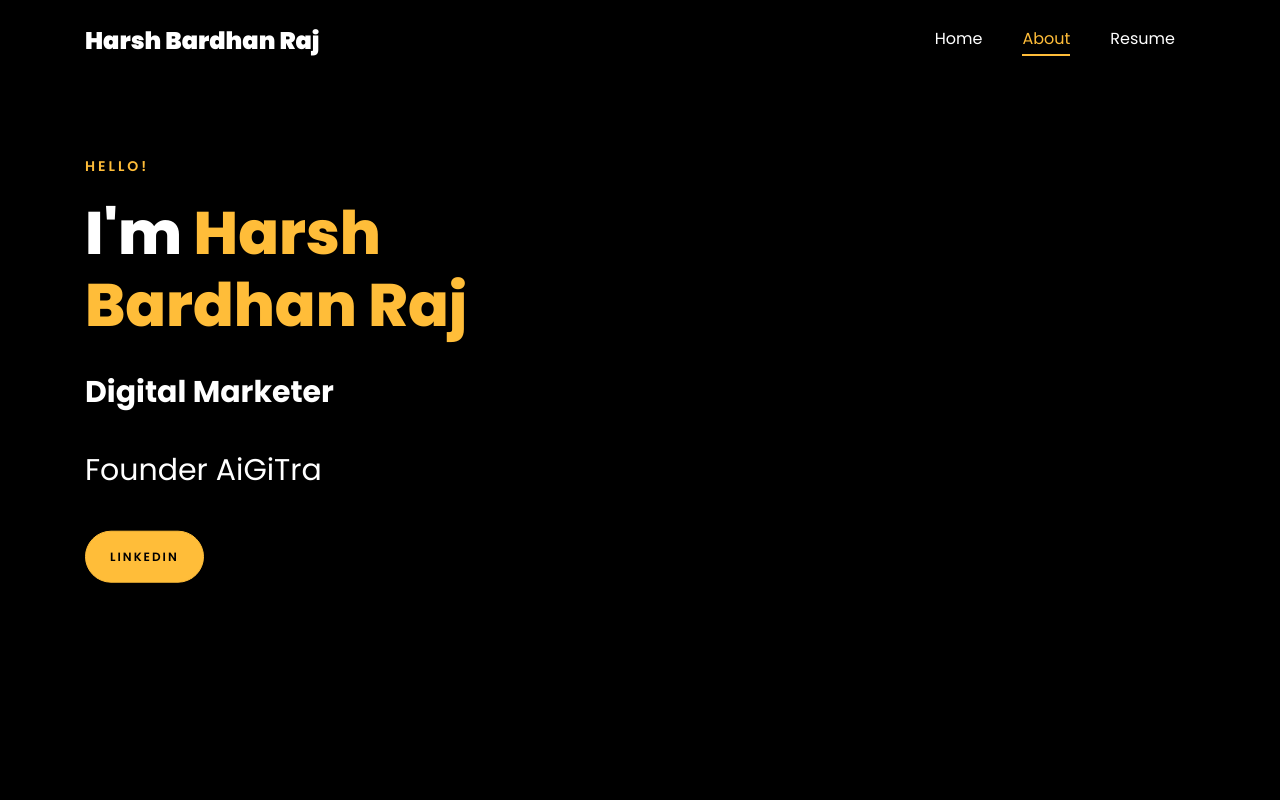
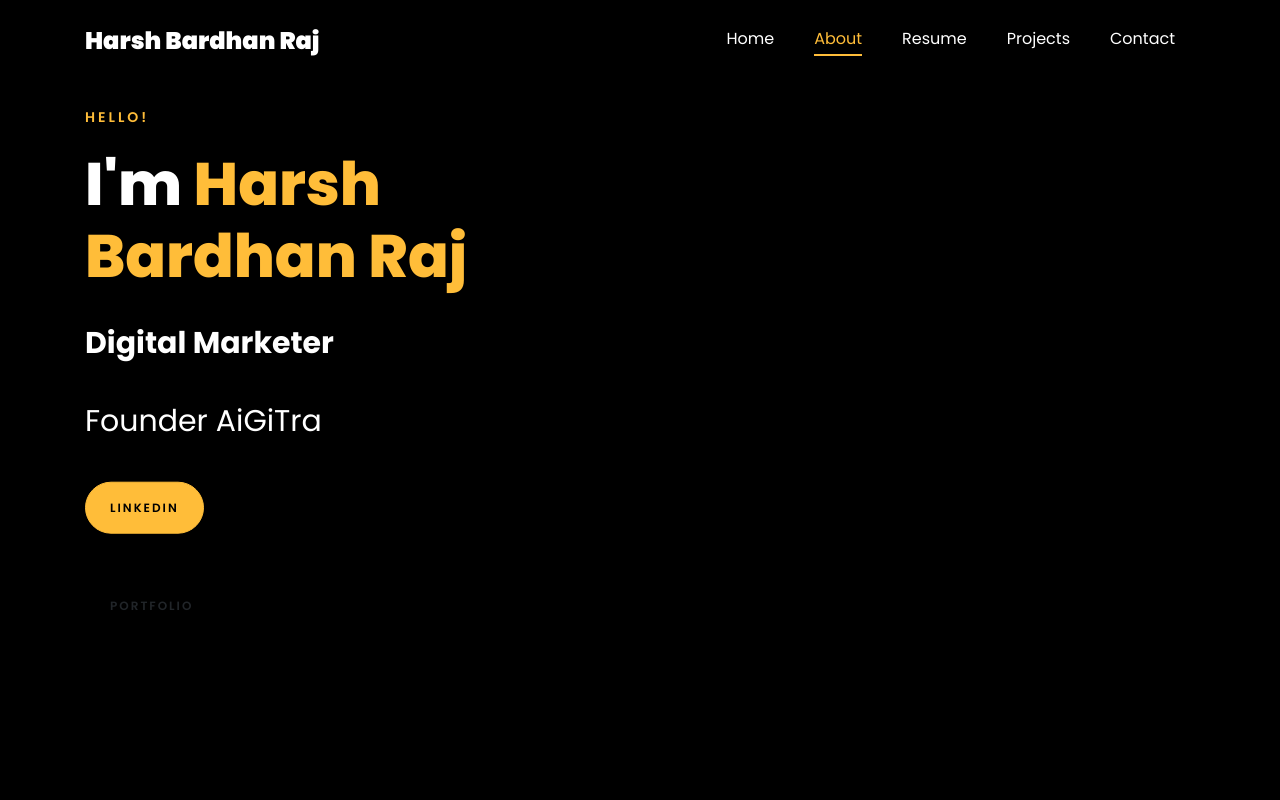
Before and after one commit to hvraj619/harshbardhanraj, a plain HTML site: page index.html in a window 1280 px wide. Shown: the top 800 px of the page. Drawn offline with Linux system fonts and the light colour scheme; files whose address does not match are found by name.

Commit message:
index.html

```diff
--- a/index.html
+++ b/index.html
@@ -129,8 +129,8 @@
 	          <li class="nav-item"><a href="#home-section" class="nav-link"><span>Home</span></a></li>
 	          <li class="nav-item"><a href="#about-section" class="nav-link"><span>About</span></a></li>
 	          <li class="nav-item"><a href="#resume-section" class="nav-link"><span>Resume</span></a></li>
-	          <!-- <li class="nav-item"><a href="#project-section" class="nav-link"><span>Projects</span></a></li>
-	          <li class="nav-item"><a href="#contact-section" class="nav-link"><span>Contact</span></a></li> -->
+	          <li class="nav-item"><a href="#project-section" class="nav-link"><span>Projects</span></a></li>
+	          <li class="nav-item"><a href="#contact-section" class="nav-link"><span>Contact</span></a></li>
 	        </ul>
 	      </div>
 	    </div>
@@ -191,6 +191,7 @@
 						<!-- <h2 class="d-flex" style="margin-bottom: 0">With over 5 years of experience</h2> -->
 						<!-- <br> -->
 			            <p> <br><a href="https://www.linkedin.com/in/harsh-bardhan-raj-159422192/" class="btn btn-primary py-3 px-4">LinkedIn</a>
+					    <p> <br><a href="https://www.linkedin.com/in/harsh-bardhan-raj-159422192/" class="btn btn white btn-outline-white py-3 px-4">Portfolio</a>
 
 		            </div>
 		          </div>
```
